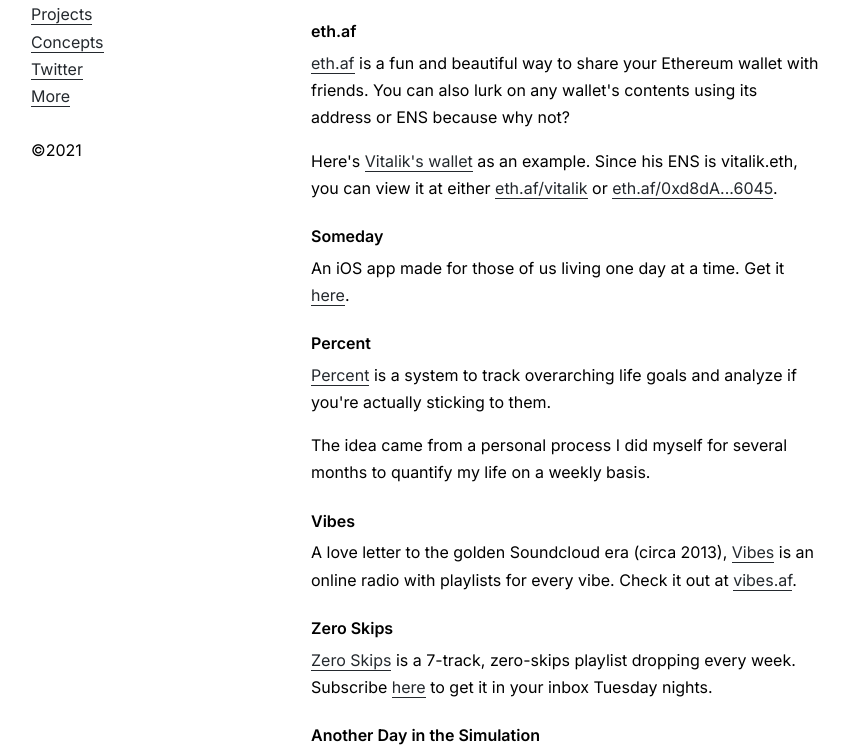
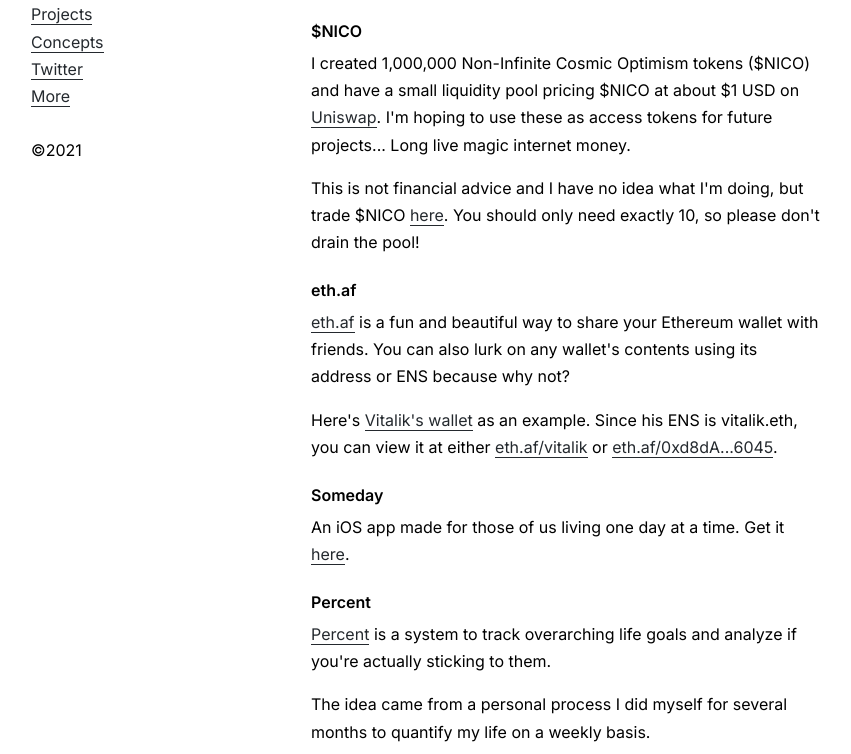
Before and after one commit to nicoglennon/nico-gl, a Gatsby site: page /projects in a window 1280 px wide. Shown: the part 109-863 px from the top of the page, without its empty margins (9-860 px from the left). Built offline with nearby package versions, Linux system fonts and the light colour scheme; Gatsby itself is replaced by a stand-in of ours.

Commit message:
Add $NICO to projects

```diff
--- a/src/components/sidebar.js
+++ b/src/components/sidebar.js
@@ -18,7 +18,7 @@
         <p style={{ borderBottom: "none", marginBottom: 0 }}>
           <strong>Nico Glennon</strong>
         </p>
-        <p>Bit Flipper</p>
+        <p>Bit flipper</p>
       </LinkWrapper>
       {/* <LinkWrapper>
         <Link to="/about">About</Link>
--- a/src/pages/projects.js
+++ b/src/pages/projects.js
@@ -8,6 +8,28 @@
       <SEO title="Projects" />
       <h1>Projects</h1>
       <p>Things I've built recently.</p>
+      <h2>$NICO</h2>
+      <p>
+        I created 1,000,000 Non-Infinite Cosmic Optimism tokens ($NICO) and have
+        a small liquidity pool pricing $NICO at about $1 USD on{" "}
+        <a href="https://uniswap.org" target="_blank" rel="noreferrer">
+          Uniswap
+        </a>
+        . I'm hoping to use these as access tokens for future projects... Long
+        live magic internet money.
+      </p>
+      <p>
+        This is not financial advice and I have no idea what I'm doing, but
+        trade $NICO{" "}
+        <a
+          href="https://app.uniswap.org/#/swap?outputCurrency=0xd4741f784dc651a5a93a1ea99ca4cb2c6aad1e9d"
+          target="_blank"
+          rel="noreferrer"
+        >
+          here
+        </a>
+        . You should only need exactly 10, so please don't drain the pool!
+      </p>
       <h2>eth.af</h2>
       <p>
         <a href="https://eth.af" target="_blank" rel="noreferrer">
--- a/src/styles/index.css
+++ b/src/styles/index.css
@@ -456,6 +456,6 @@
   #sidebar {
     padding: 20px;
     padding-top: 30px;
-    width: 125px;
+    width: 205px;
   }
 }
```
